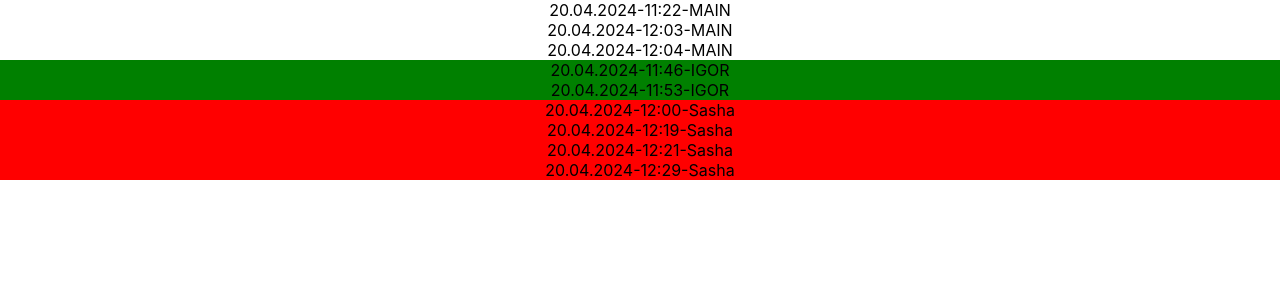
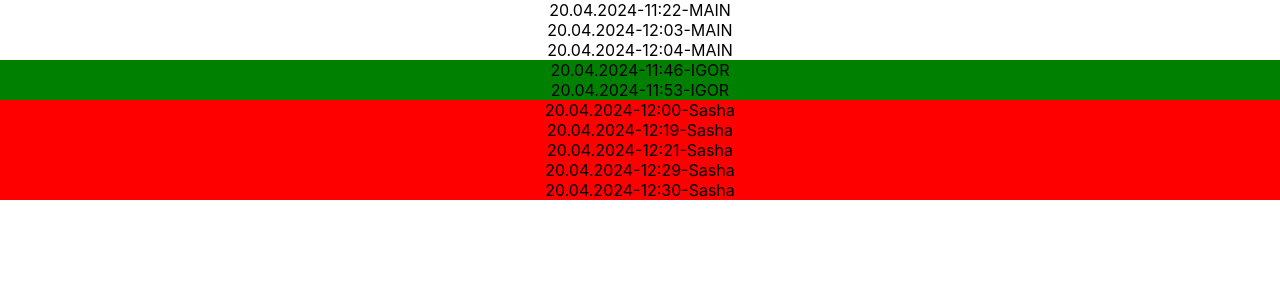
Before and after one commit to IgorYudintsev/gitbranches, a React (Create React App) app: page / in a window 1280 px wide. Shown: the top 300 px of the page. Built offline with nearby package versions, Linux system fonts and the light colour scheme.

Commit message:
20.04.2024-12:30-Sasha

```diff
--- a/src/Sasha.tsx
+++ b/src/Sasha.tsx
@@ -8,6 +8,7 @@ export const Sasha = (props: Props) => {
             <div>20.04.2024-12:19-Sasha</div>
             <div>20.04.2024-12:21-Sasha</div>
             <div>20.04.2024-12:29-Sasha</div>
+            <div>20.04.2024-12:30-Sasha</div>
         </div>
     );
 };
```
